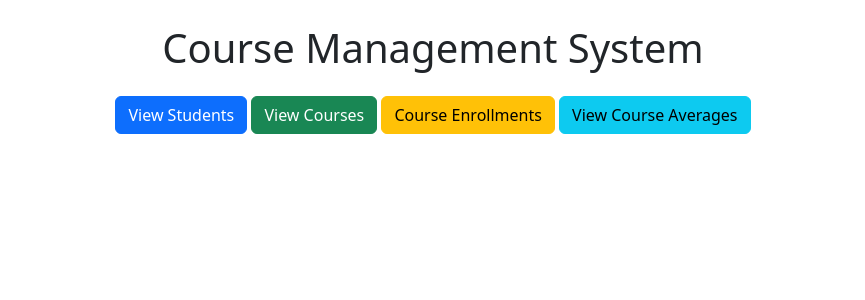
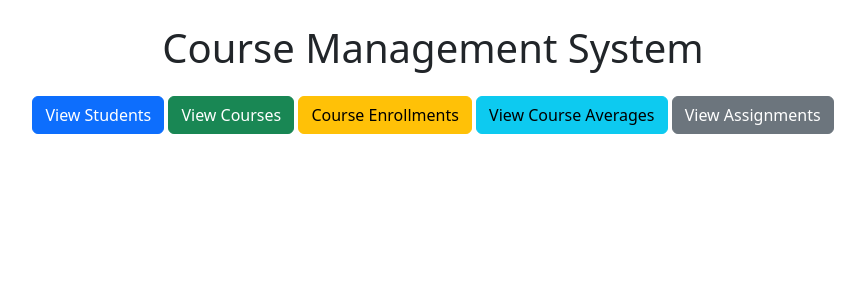
Before and after one commit to AmundRB/DAT220-GroupProject, a Flask app: page / in a window 1280 px wide. Shown: the top 300 px of the page, without its empty margins (207-1072 px from the left). Run offline with Flask 3, Linux system fonts and the light colour scheme.

Commit message:
added assignments page

```diff
--- a/backend/app.py
+++ b/backend/app.py
@@ -258,5 +258,28 @@ def course_averages():
     return render_template('course_averages.html', course_averages=course_averages)
 
 
+"---------- Assignments FUNCTIONALITY ----------"
+@app.route('/assignments')
+def assignments():
+    conn = get_db_connection()
+    cursor = conn.cursor(dictionary=True)
+
+    cursor.execute("""
+        SELECT
+            Courses.name AS course_name,
+            Assignments.title AS assignment_title,
+            Assignments.due_date
+        FROM Assignments
+        JOIN Courses ON Assignments.course_id = Courses.id
+        ORDER BY Courses.name, Assignments.due_date;
+    """)
+    assignment_data = cursor.fetchall()
+    conn.close()
+
+    return render_template('assignments.html', assignments=assignment_data)
+
+
+
+
 if __name__ == '__main__':
     app.run()
--- a/frontend/templates/index.html
+++ b/frontend/templates/index.html
@@ -1,23 +1,36 @@
-<!DOCTYPE html
+<!DOCTYPE html>
 <html lang="en">
   <head>
-    <meta charset="UTF-8">
-    <meta name="viewport" content="width=device-width, initial-scale=1.0">
+    <meta charset="UTF-8" />
+    <meta name="viewport" content="width=device-width, initial-scale=1.0" />
     <title>Course Management</title>
-    <link href="https://cdn.jsdelivr.net/npm/bootstrap@5.3.0/dist/css/bootstrap.min.css" rel="stylesheet">
+    <link
+      href="https://cdn.jsdelivr.net/npm/bootstrap@5.3.0/dist/css/bootstrap.min.css"
+      rel="stylesheet"
+    />
   </head>
   <body>
     <div class="container mt-4">
       <h1 class="text-center">Course Management System</h1>
       <div class="text-center mt-4">
-            <a href="{{ url_for('students') }}" class="btn btn-primary">View Students</a>
-            <a href="{{ url_for('courses') }}" class="btn btn-success">View Courses</a>
-            <a href="{{ url_for('enrollments') }}" class="btn btn-warning">Course Enrollments</a>
-            <a href="{{ url_for('course_averages') }}" class="btn btn-info">View Course Averages</a>
+        <a href="{{ url_for('students') }}" class="btn btn-primary"
+          >View Students</a
+        >
+        <a href="{{ url_for('courses') }}" class="btn btn-success"
+          >View Courses</a
+        >
+        <a href="{{ url_for('enrollments') }}" class="btn btn-warning"
+          >Course Enrollments</a
+        >
+        <a href="{{ url_for('course_averages') }}" class="btn btn-info"
+          >View Course Averages</a
+        >
+        <a href="{{ url_for('assignments') }}" class="btn btn-secondary"
+          >View Assignments</a
+        >
       </div>
-        {% block content %}
 
-        {% endblock %}
+      {% block content %} {% endblock %}
     </div>
   </body>
 </html>
```
Also changed, not shown: frontend/templates/assignments.html (added, +23 -0 lines). Lines whose indentation alone changed are shown as unchanged.
